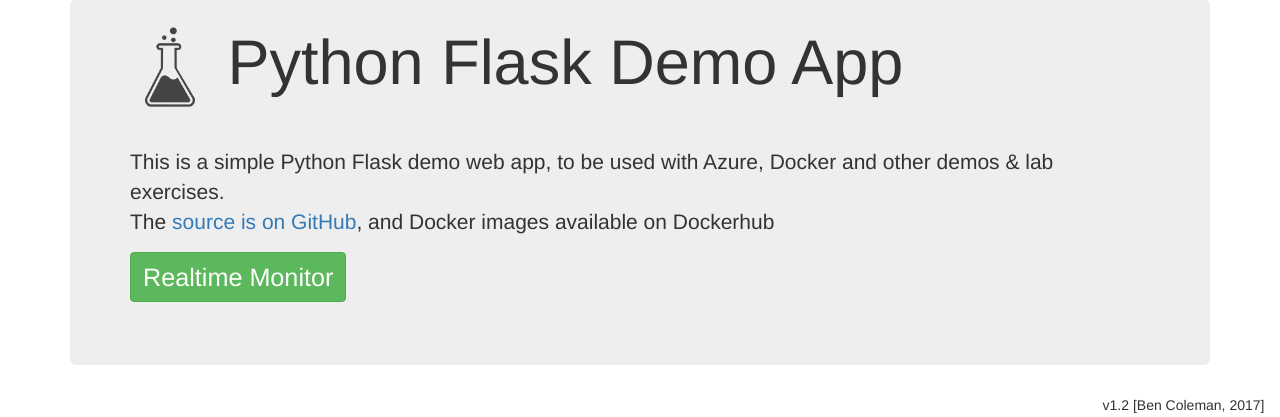
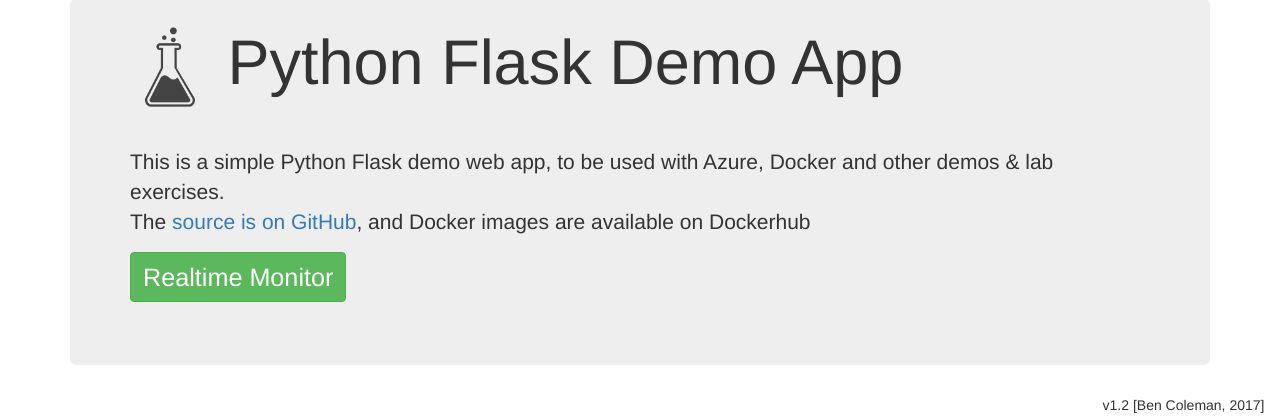
Before and after one commit to benc-uk/python-demoapp, a Flask app: page / in a window 1280 px wide. Shown: the part 71-488 px from the top of the page. Run offline with Flask 2, Linux system fonts and the light colour scheme; some libraries are stand-ins or nearby versions; some web fonts are replaced.

Commit message:
CI trigger

```diff
--- a/app/templates/index.html
+++ b/app/templates/index.html
@@ -7,7 +7,7 @@
 	<p>
 		<br/>
 		This is a simple Python Flask demo web app, to be used with Azure, Docker and other demos &amp; lab exercises. <br/>
-		The <a href='https://github.com/benc-uk/python-demoapp'>source is on GitHub</a>, and Docker images available <a href='https://hub.docker.com/r/bencuk/python-demoapp'></a>on Dockerhub</a>
+		The <a href='https://github.com/benc-uk/python-demoapp'>source is on GitHub</a>, and Docker images are available <a href='https://hub.docker.com/r/bencuk/python-demoapp'></a>on Dockerhub</a>
 	</p>
 	<p>
 		<a class="btn btn-success" href="/monitor">Realtime Monitor</a>
```
